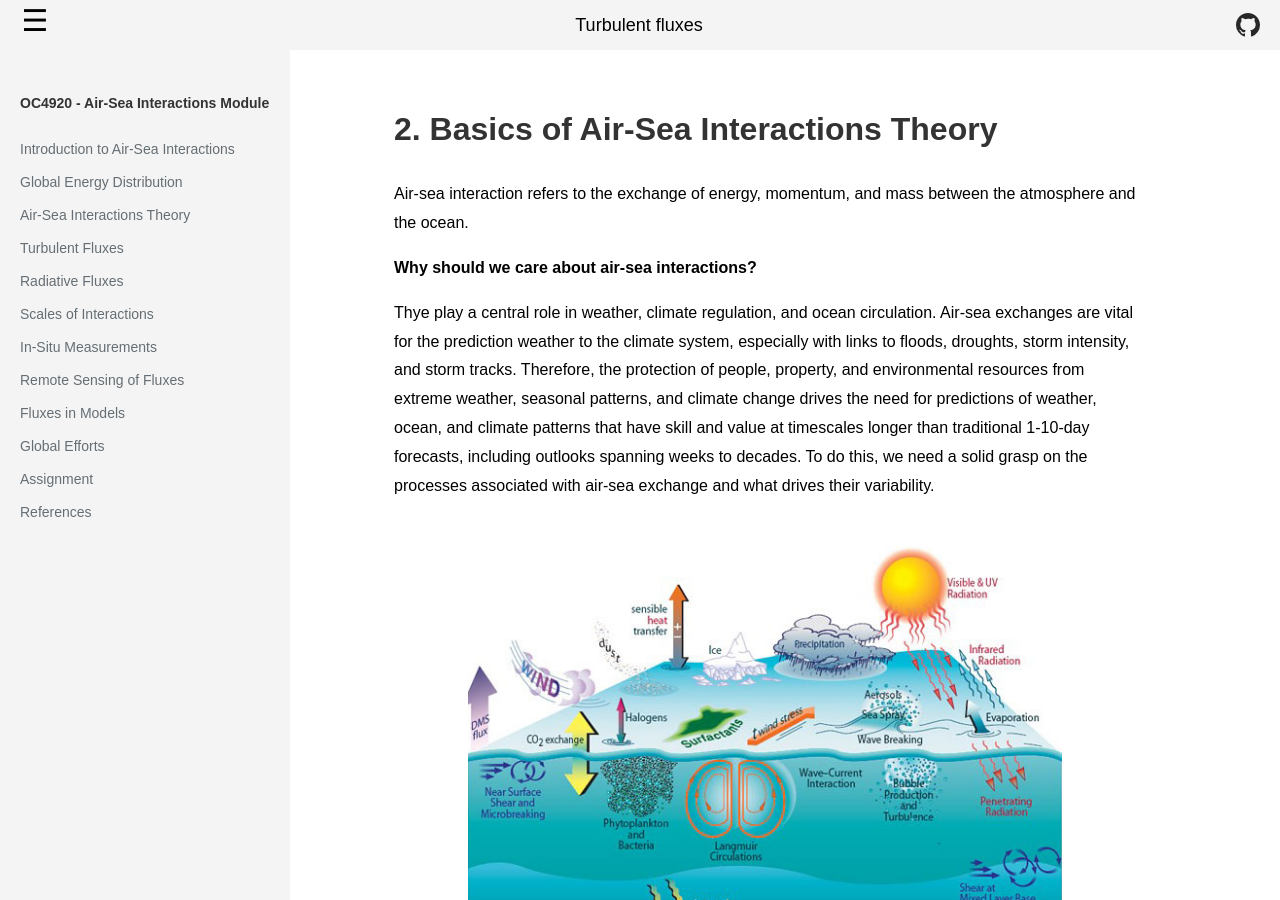
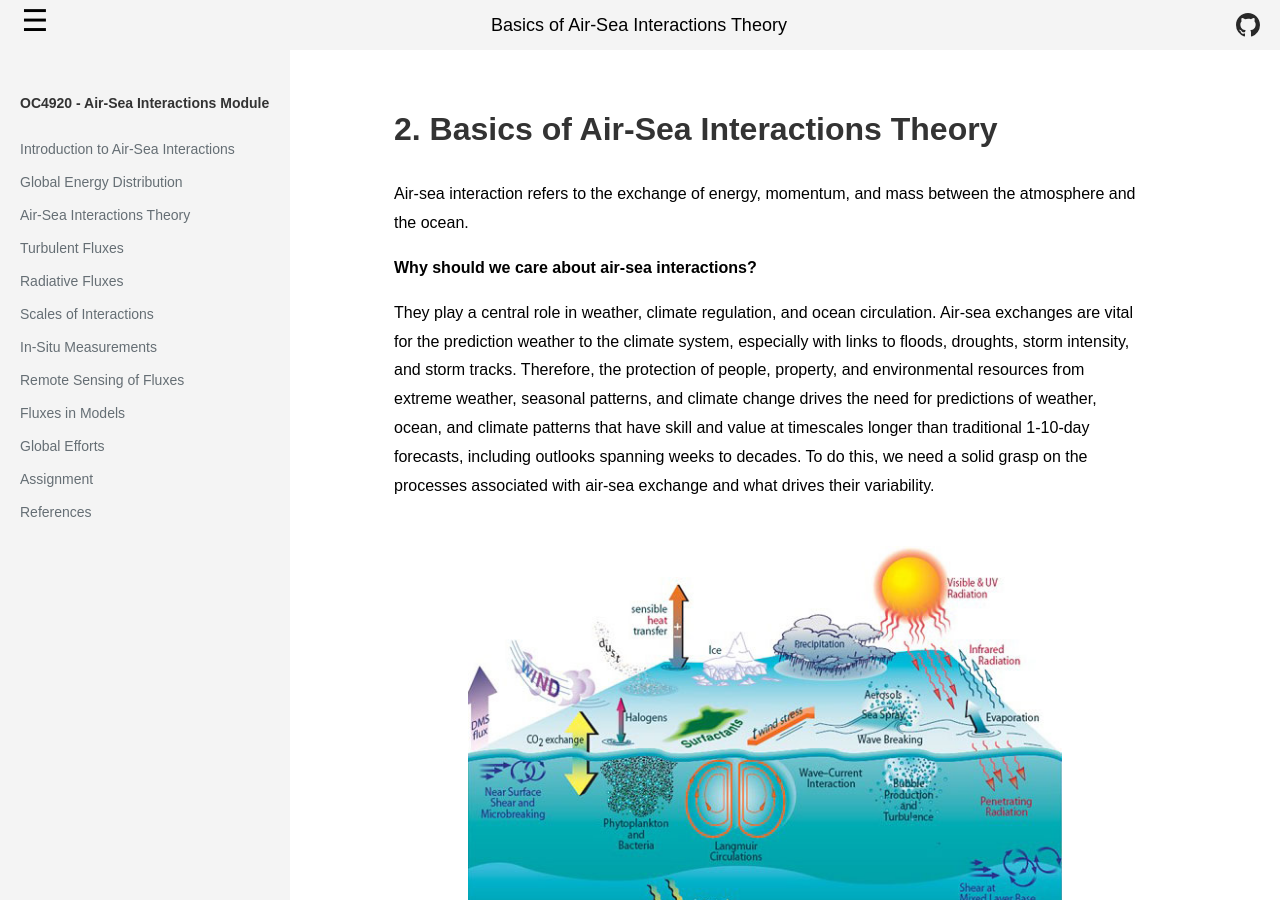
Before and after one commit to marcelduplessis/air-sea-interactions-notes, a Jekyll site: the page built from air-sea-interactions-theory.md, in a window 1280 px wide and 900 px high. Built offline with Jekyll 4.4.1, drawn with Linux system fonts in a browser that asks for light colours; formulas are drawn with MathJax 3; some of the changed text lies outside the part shown.

Commit message:
equation

```diff
--- a/air-sea-interactions-theory.md
+++ b/air-sea-interactions-theory.md
@@ -1,6 +1,6 @@
 ---
 layout: default
-title: Turbulent fluxes
+title: Basics of Air-Sea Interactions Theory
 chapter: 2
 ---
 
@@ -10,7 +10,7 @@ Air-sea interaction refers to the exchange of energy, momentum, and mass between
 
 **Why should we care about air-sea interactions?**
 
-Thye play a central role in weather, climate regulation, and ocean circulation. Air-sea exchanges are vital for the prediction weather to the climate system, especially with links to floods, droughts, storm intensity, and storm tracks. Therefore, the protection of people, property, and environmental resources from extreme weather, seasonal patterns, and climate change drives the need for predictions of weather, ocean, and climate patterns that have skill and value at timescales longer than traditional 1-10-day forecasts, including outlooks spanning weeks to decades. To do this, we need a solid grasp on the processes associated with air-sea exchange and what drives their variability.
+They play a central role in weather, climate regulation, and ocean circulation. Air-sea exchanges are vital for the prediction weather to the climate system, especially with links to floods, droughts, storm intensity, and storm tracks. Therefore, the protection of people, property, and environmental resources from extreme weather, seasonal patterns, and climate change drives the need for predictions of weather, ocean, and climate patterns that have skill and value at timescales longer than traditional 1-10-day forecasts, including outlooks spanning weeks to decades. To do this, we need a solid grasp on the processes associated with air-sea exchange and what drives their variability.
 
 <div style="text-align: center;">
   <img src="assets/images/air-sea-interaction-img.jpg" alt="Air-sea interactions schematic" style="width: 80%; margin: 30px 0;">
@@ -23,25 +23,27 @@ Thye play a central role in weather, climate regulation, and ocean circulation.
 - **Ocean Surface Layer:** The uppermost layer (~10–100 m), also known as the mixed layer or ocean boundary layer, is directly influenced by atmospheric forcing across the air-sea interface.
 
 <div style="text-align: center;">
-  <img src="assets/images/mabl-obl-schematic.jpg" alt="boundary layer schematic" style="width: 80%; margin: 30px 0;">
+  <img src="assets/images/mabl-obl-schematic.jpg" alt="boundary layer schematic" style="width: 70%; margin: 30px 0;">
   <p><em>Structure and processes in the marine boundary layers. MABL, marine atmospheric boundary layer; OBL, oceanic boundary layer. Source: <a href="Boundary Layer Dynamics (1997)">https://nap.nationalacademies.org/read/5710/chapter/3</a></em></p>
 </div>
 
 <h2> Energy Exchange Processes </h2>
 
 <h3> Radiative fluxes: </h3>
-**Solar Radiation (Shortwave):** Most energy input comes from the sun; absorbed by the ocean surface.
-**Longwave Radiation:** Ocean emits longwave radiation (IR) back to the atmosphere.
+
+- **Solar Radiation (Shortwave):** Most energy input comes from the sun; absorbed by the ocean surface.
+- **Longwave Radiation:** Ocean emits longwave radiation (IR) back to the atmosphere.
 
 <h3> Turbulent fluxes: </h3>
-**Latent Heat Flux:** Energy loss due to evaporation; carries moisture to the atmosphere.
-**Sensible Heat Flux:** Direct heat exchange between ocean and air due to temperature difference.
+
+- **Latent Heat Flux:** Energy loss due to evaporation; carries moisture to the atmosphere.
+- **Sensible Heat Flux:** Direct heat exchange between ocean and air due to temperature difference.
 
 **Net Heat Flux** = (Incoming Solar) - (Outgoing Longwave + Latent + Sensible)
 
 <div style="text-align: center;">
-  <img src="assets/images/noaa-flux-basic.png" alt="noaa-flux-basic" style="width: 80%; margin: 30px 0;">
-  <p><em>Wind and buoyancy forces acting on the upper ocean mixed layer. Solar radiation ($$Q_{sw}$$), net longwave radiation ($$Q_{lw}$$), latent heat flux ($$Q_{lat}$$), and sensible heat flux ($$Q_{sen}$$) combine to form the net surface heat flux ($$Q_{net}$$). $$Q_{pen}$$ is the solar radiation penetrating the base of the mixed layer. Source: [[CS01](/references/#CS01)]</em></p>
+  <img src="assets/images/noaa-flux-basic.png" alt="noaa-flux-basic" style="width: 60%; margin: 30px 0;">
+  <p><em>Wind and buoyancy forces acting on the upper ocean mixed layer. Solar radiation ($Q_{sw}$), net longwave radiation ($$Q_{lw}$$), latent heat flux ($$Q_{lat}$$), and sensible heat flux ($$Q_{sen}$$) combine to form the net surface heat flux ($$Q_{net}$$). $$Q_{pen}$$ is the solar radiation penetrating the base of the mixed layer. Source: [[CS01](/references/#CS01)]</em></p>
 </div>
 
 4. Momentum Exchange
```
